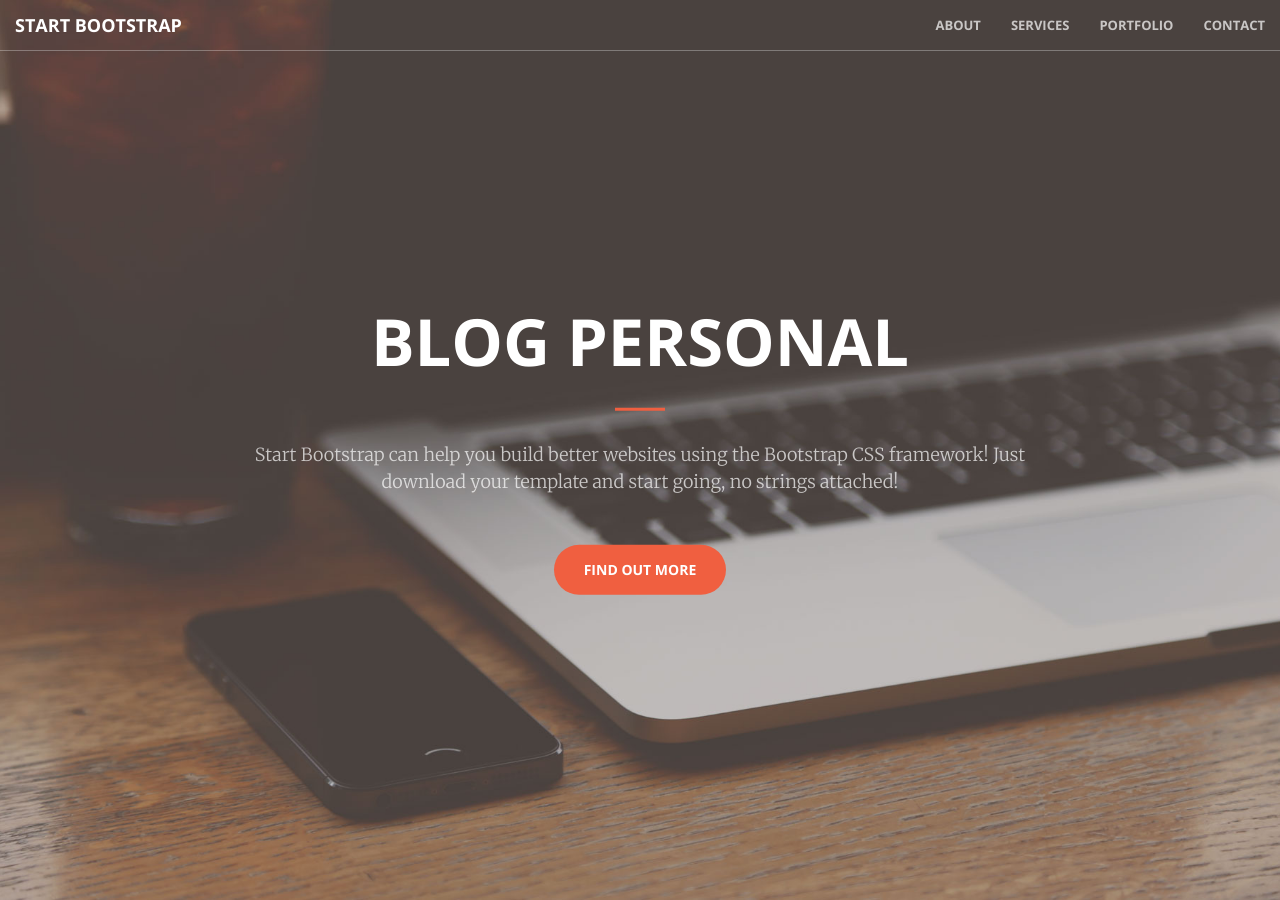
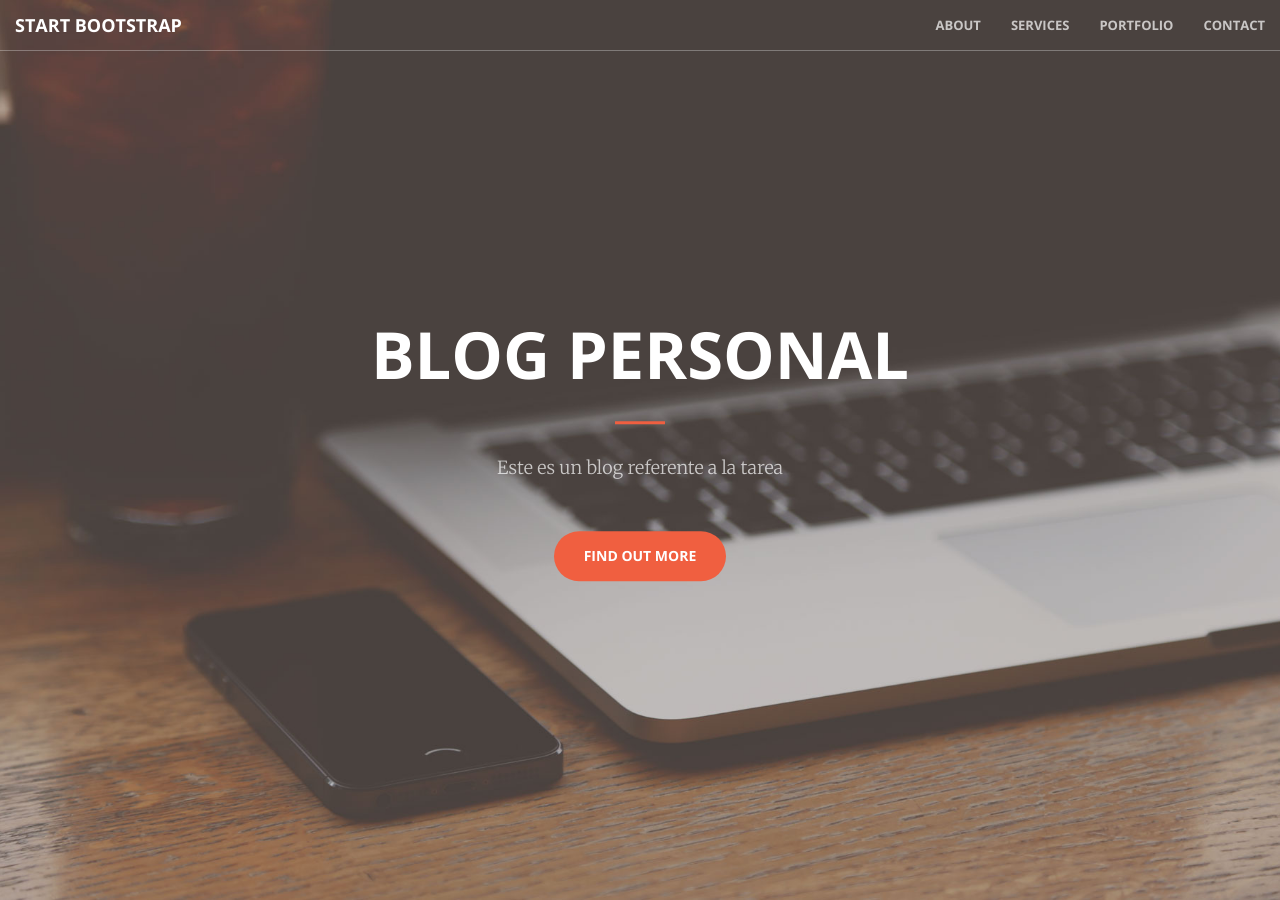
Before and after one commit to Vico2001/Vico01.github.io, a Jekyll site: the page built from index.html, in a window 1280 px wide and 900 px high. Built offline with Jekyll 4.4.1, drawn with Linux system fonts in a browser that asks for light colours.

Commit message:
Update header.html

```diff
--- a/_includes/header.html
+++ b/_includes/header.html
@@ -3,7 +3,7 @@
         <div class="header-content-inner">
             <h1>Blog Personal</h1>
             <hr>
-            <p>Start Bootstrap can help you build better websites using the Bootstrap CSS framework! Just download your template and start going, no strings attached!</p>
+            <p>Este es un blog referente a la tarea</p>
             <a href="#about" class="btn btn-primary btn-xl page-scroll">Find Out More</a>
         </div>
     </div>
```
